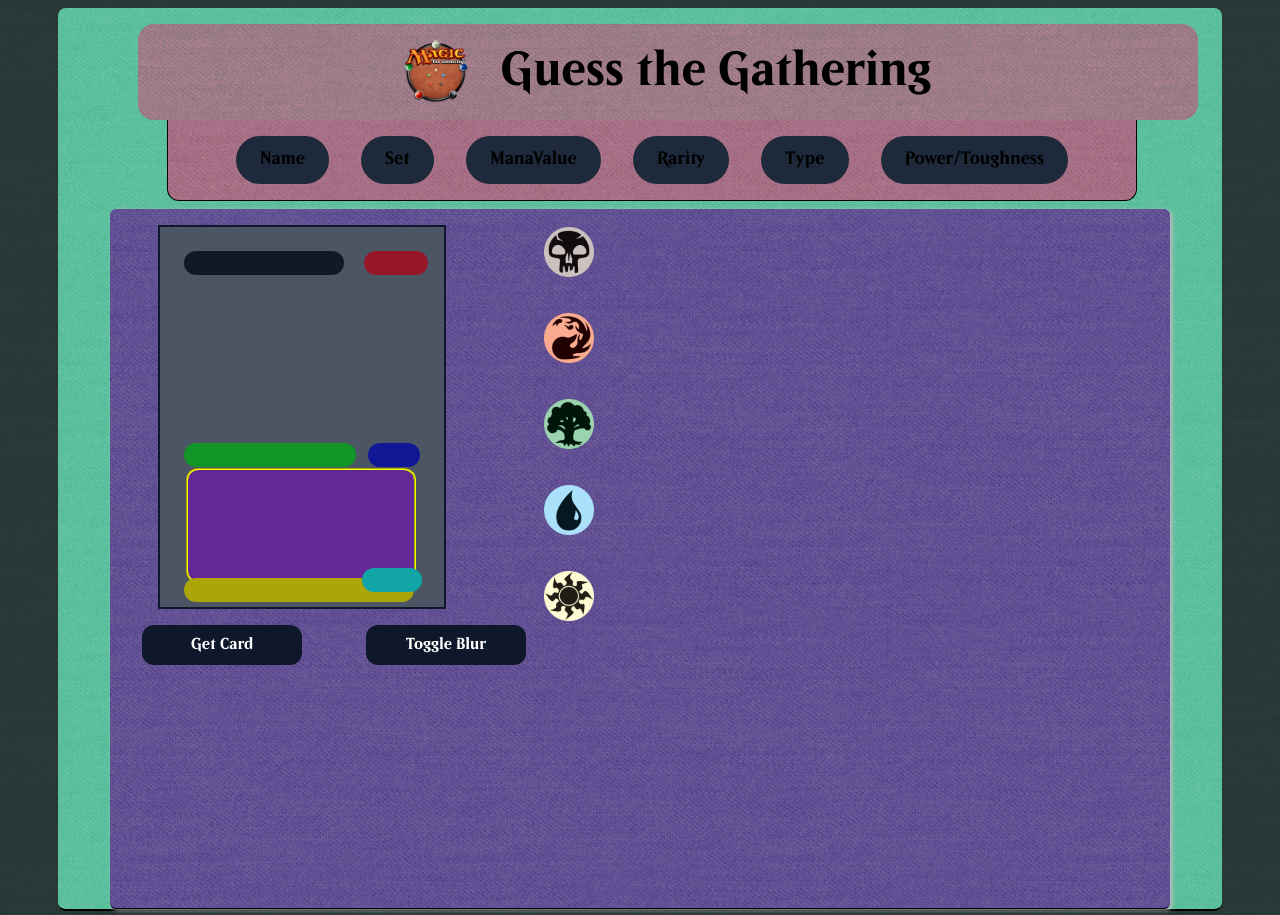
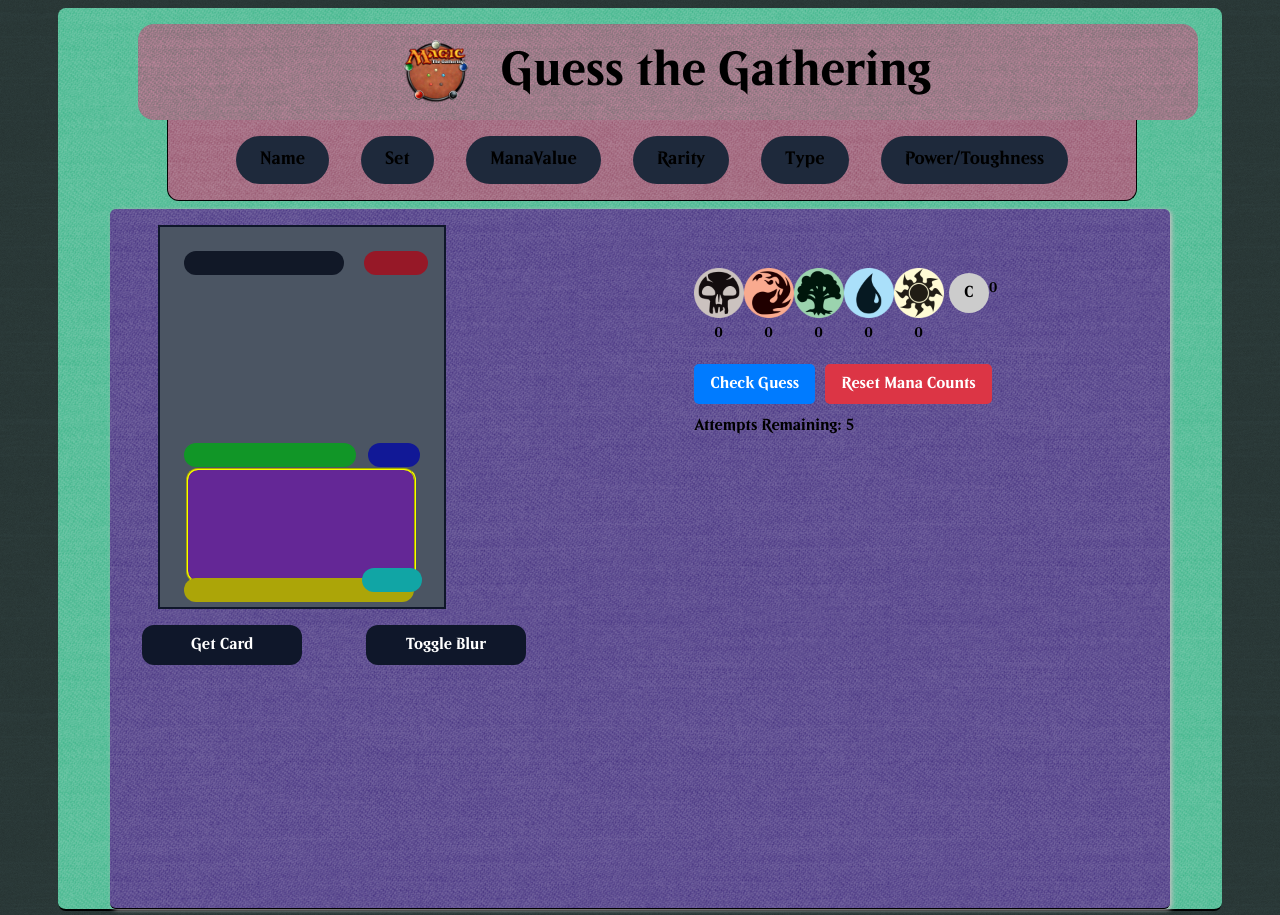
Before and after one commit to Ryan-Connell/CPRG306-Project, a Next.js app in the folder guess-the-gathering/: page / in a window 1280 px wide. Both pictures are taken after a click on the button "ManaValue". Built offline with nearby package versions, Linux system fonts and the light colour scheme.

Commit message:
Mana Value Done

```diff
--- a/guess-the-gathering/app/components/mana-value.js
+++ b/guess-the-gathering/app/components/mana-value.js
@@ -1,70 +1,166 @@
 import React, { useState, useEffect } from "react";
+import Image from "next/image";
+
+const manaImages = {
+  B: "/images/swamp.png",
+  R: "/images/mountain.png",
+  G: "/images/forest.png",
+  U: "/images/island.png",
+  W: "/images/plains.png",
+};
 
 export default function ManaValue({
   manaCost,
-  swamp,
-  mountain,
-  forest,
-  island,
-  plains,
+  selectedGameType,
+  handleManaClick,
+  loadNewCard,
 }) {
-  const [manaValueChars, setManaValueChars] = useState([]);
+  const [selectedManaCounts, setSelectedManaCounts] = useState({}); // State to track number of selected mana for each type
+  const [feedback, setFeedback] = useState(""); // State to provide feedback to the user
+  const [attemptsRemaining, setAttemptsRemaining] = useState(5); // State to track remaining attempts
 
   useEffect(() => {
     if (manaCost) {
       const chars = Array.from(manaCost.replace(/{|}/g, "_"));
-      setManaValueChars(chars);
+      setSelectedManaCounts({});
+      setAttemptsRemaining(5); // Reset attempts on new card load
     }
   }, [manaCost]);
 
-  // Define colors for each mana type
-  const manaColors = {
-    B: "black",
-    R: "red",
-    G: "green",
-    U: "blue",
-    W: "white",
+  // Handle mana click
+  const handleManaTypeClick = (manaType) => {
+    setSelectedManaCounts((prevCounts) => ({
+      ...prevCounts,
+      [manaType]: (prevCounts[manaType] || 0) + 1,
+    }));
   };
 
-  // Define labels for each mana type
-  const manaLabels = {
-    B: "Swamp",
-    R: "Mountain",
-    G: "Forest",
-    U: "Island",
-    W: "Plains",
+  // Reset selected mana counts
+  const resetManaCounts = () => {
+    setSelectedManaCounts({});
+  };
+
+  // Check the user's guess against the actual mana cost
+  const checkGuess = () => {
+    let correct = true;
+    // Check colorless mana guess
+    const colorlessManaCount = parseInt(
+      manaCost.match(/\{\d+\}/g)?.[0].slice(1, -1) || 0
+    );
+    const userColorlessManaCount = selectedManaCounts["C"] || 0;
+    if (userColorlessManaCount !== colorlessManaCount) {
+      if (userColorlessManaCount > colorlessManaCount) {
+        setFeedback("Your colorless mana guess is too high.");
+      } else {
+        setFeedback("Your colorless mana guess is too low.");
+      }
+      correct = false;
+    }
+    // Check selected mana counts
+    for (const [manaType, count] of Object.entries(selectedManaCounts)) {
+      if (manaType !== "C") {
+        const expectedCount = manaCost.split(manaType).length - 1;
+        if (count !== expectedCount) {
+          setFeedback(`Incorrect number of ${manaType} mana.`);
+          correct = false;
+        }
+      }
+    }
+    // If all checks pass, display success message and load a new card
+    if (correct) {
+      setFeedback("Congratulations! You guessed it right!");
+      loadNewCard();
+    } else {
+      // Decrease attempts if the guess is incorrect
+      setAttemptsRemaining((prevAttempts) => prevAttempts - 1);
+      // Check if attempts are expired and load a new card
+      if (attemptsRemaining === 1) {
+        setFeedback("Out of attempts. Loading a new card.");
+        setTimeout(() => {
+          loadNewCard();
+        }, 2000); // Wait for 2 seconds before loading a new card
+      }
+    }
   };
 
   return (
-    <div className="mana-value">
-      <div className="mana-cost">{manaCost}</div>
-      {Object.keys(manaColors).map((color) => (
+    <div
+      className="mana-value"
+      style={{ display: selectedGameType === "ManaValue" ? "block" : "none" }}
+    >
+      <div className="mana-buttons">
+        {/* Buttons for selecting mana types */}
+        {Object.entries(manaImages).map(([manaType, manaImage]) => (
+          <div key={manaType} className="mana-button-container">
+            <button
+              className="mana-button"
+              onClick={() => handleManaTypeClick(manaType)}
+            >
+              <Image
+                className="pip"
+                src={manaImage}
+                alt={`${manaType} Mana`}
+                width={40}
+                height={40}
+              />
+            </button>
+            {/* Display mana count */}
+            <div className="mana-count">
+              {selectedManaCounts[manaType] || 0}
+            </div>
+          </div>
+        ))}
+        {/* Grey button for colorless mana */}
         <button
-          key={color}
-          className="mana-button"
-          style={{
-            backgroundColor: manaColors[color],
-            color: manaColors[color] === "white" ? "black" : "white",
-          }}
-          disabled={!manaCost.includes(color)}
+          className="mana-button colorless-button"
+          onClick={() => handleManaTypeClick("C")}
         >
-          {manaLabels[color]}
+          C
         </button>
-      ))}
+        <div className="mana-count">{selectedManaCounts["C"] || 0}</div>
+      </div>
+      {/* Feedback for the user */}
+      <div className="feedback">{feedback}</div>
+      {/* Buttons container */}
+      <div className="buttons-container">
+        {/* Button to check the guess */}
+        <button className="check-button" onClick={checkGuess}>
+          Check Guess
+        </button>
+        {/* Button to reset mana counts */}
+        <button className="reset-button" onClick={resetManaCounts}>
+          Reset Mana Counts
+        </button>
+      </div>
+      {/* Display remaining attempts */}
+      <div className="attempts-remaining">
+        Attempts Remaining: {attemptsRemaining}
+      </div>
       <style jsx>{`
         .mana-value {
           display: flex;
           flex-direction: column;
           align-items: center;
+          color: black; /* Set text color to black */
         }
-        .mana-cost {
+        .mana-buttons {
+          display: flex;
+          flex-direction: row; /* Align buttons in a horizontal row */
+          flex-wrap: wrap; /* Wrap buttons to next line if needed */
+          justify-content: center; /* Center align buttons horizontally */
           margin-bottom: 10px;
         }
+        .mana-button-container {
+          display: flex;
+          flex-direction: column;
+          align-items: center;
+          margin-right: 10px;
+        }
         .mana-button {
-          width: 120px;
+          width: 40px;
           height: 40px;
           border-radius: 20px;
-          margin: 5px;
+          margin-bottom: 5px;
           border: none;
           cursor: pointer;
           display: flex;
@@ -72,6 +168,43 @@
           align-items: center;
           font-weight: bold;
         }
+        .colorless-button {
+          background-color: #ccc; /* Grey color for colorless mana button */
+        }
+        .mana-count {
+          margin-top: 5px;
+          font-size: 14px;
+          font-weight: bold;
+        }
+        .feedback {
+          margin-top: 10px;
+          font-weight: bold;
+        }
+        .buttons-container {
+          display: flex;
+          justify-content: center; /* Center align buttons horizontally */
+        }
+        .check-button,
+        .reset-button {
+          margin-top: 10px;
+          margin-right: 10px;
+          padding: 8px 16px;
+          border: none;
+          border-radius: 5px;
+          cursor: pointer;
+          font-weight: bold;
+        }
+        .check-button {
+          background-color: #007bff;
+          color: white;
+        }
+        .reset-button {
+          background-color: #dc3545;
+          color: white;
+        }
+        .attempts-remaining {
+          margin-top: 10px;
+        }
       `}</style>
     </div>
   );
--- a/guess-the-gathering/app/page.js
+++ b/guess-the-gathering/app/page.js
@@ -1,6 +1,6 @@
 "use client";
 
-import { useEffect, useState } from "react";
+import React, { useState, useEffect } from "react";
 import Image from "next/image";
 import "../public/fonts.css";
 import "../public/custom-styles.css";
@@ -10,43 +10,25 @@
 import CardName from "./components/card-name";
 import SetName from "./components/set";
 import ManaValue from "./components/mana-value";
-import blackManaImage from "../public/images/swamp.png";
-import redManaImage from "../public/images/mountain.png";
-import greenManaImage from "../public/images/forest.png";
-import blueManaImage from "../public/images/island.png";
-import whiteManaImage from "../public/images/plains.png";
 import mtgLogo from "../public/images/mtg.png";
-const manaImages = {
-  B: blackManaImage,
-  R: redManaImage,
-  G: greenManaImage,
-  U: blueManaImage,
-  W: whiteManaImage,
-};
+
 export default function Page() {
   const [cardImageUrl, setCardImageUrl] = useState(null);
   const [card, setCard] = useState(null);
   const [isBlurVisible, setIsBlurVisible] = useState(true);
   const [selectedGameType, setSelectedGameType] = useState(null);
-  const [manaStyle, setManaStyle] = useState("");
 
   const handleGetCard = async () => {
     const newCard = await fetchRandomCard();
     setCard(newCard);
   };
-  function handleManaClick(manaType) {
-    setManaStyle(" ");
-    setManaStyle(manaType);
-    console.log(manaStyle);
-  }
+
   useEffect(() => {
     if (card) {
-      console.log(card);
       if (!card.imageUrl) {
         handleGetCard();
       } else {
         setCardImageUrl(card.imageUrl);
-        console.log(cardImageUrl);
       }
     }
   }, [card]);
@@ -141,23 +123,6 @@
                 </button>
               </div>
             </div>
-            <div className="flex flex-col">
-              <button onClick={() => handleManaClick("swamp")}>
-                <Image className="pip" src={blackManaImage} alt="Black Mana" />
-              </button>
-              <button onClick={() => handleManaClick("mountain")}>
-                <Image className="pip" src={redManaImage} alt="Red Mana" />
-              </button>
-              <button onClick={() => handleManaClick("forest")}>
-                <Image className="pip" src={greenManaImage} alt="Green Mana" />
-              </button>
-              <button onClick={() => handleManaClick("island")}>
-                <Image className="pip" src={blueManaImage} alt="Blue Mana" />
-              </button>
-              <button onClick={() => handleManaClick("plains")}>
-                <Image className="pip" src={whiteManaImage} alt="White Mana" />
-              </button>
-            </div>
             <div className="flex custom-width justify-center mt-16">
               {selectedGameType === "Name" && (
                 <CardName card={card} handleGetCard={handleGetCard} />
@@ -165,19 +130,16 @@
               {selectedGameType === "Set" && card && (
                 <SetName setCode={card.setName} handleGetSet={handleGetCard} />
               )}
-              {selectedGameType === "ManaValue" && card && (
-                <ManaValue manaCost={card.manaCost} />
-              )}
               {selectedGameType === "Power/Toughness" && (
                 <PowTough card={card} handleGetCard={handleGetCard} />
               )}
-            </div>
-            <div>
-              {/* <Image className="pip" src={blackManaImage} alt="Black Mana" />
-              <Image className="pip" src={redManaImage} alt="Red Mana" />
-              <Image className="pip" src={greenManaImage} alt="Green Mana" />
-              <Image className="pip" src={blueManaImage} alt="Blue Mana" />
-              <Image className="pip" src={whiteManaImage} alt="White Mana" /> */}
+              {selectedGameType === "ManaValue" && (
+                <ManaValue
+                  manaCost={card ? card.manaCost : ""}
+                  selectedGameType={selectedGameType}
+                  loadNewCard={handleGetCard}
+                />
+              )}
             </div>
           </div>
         </div>
```
